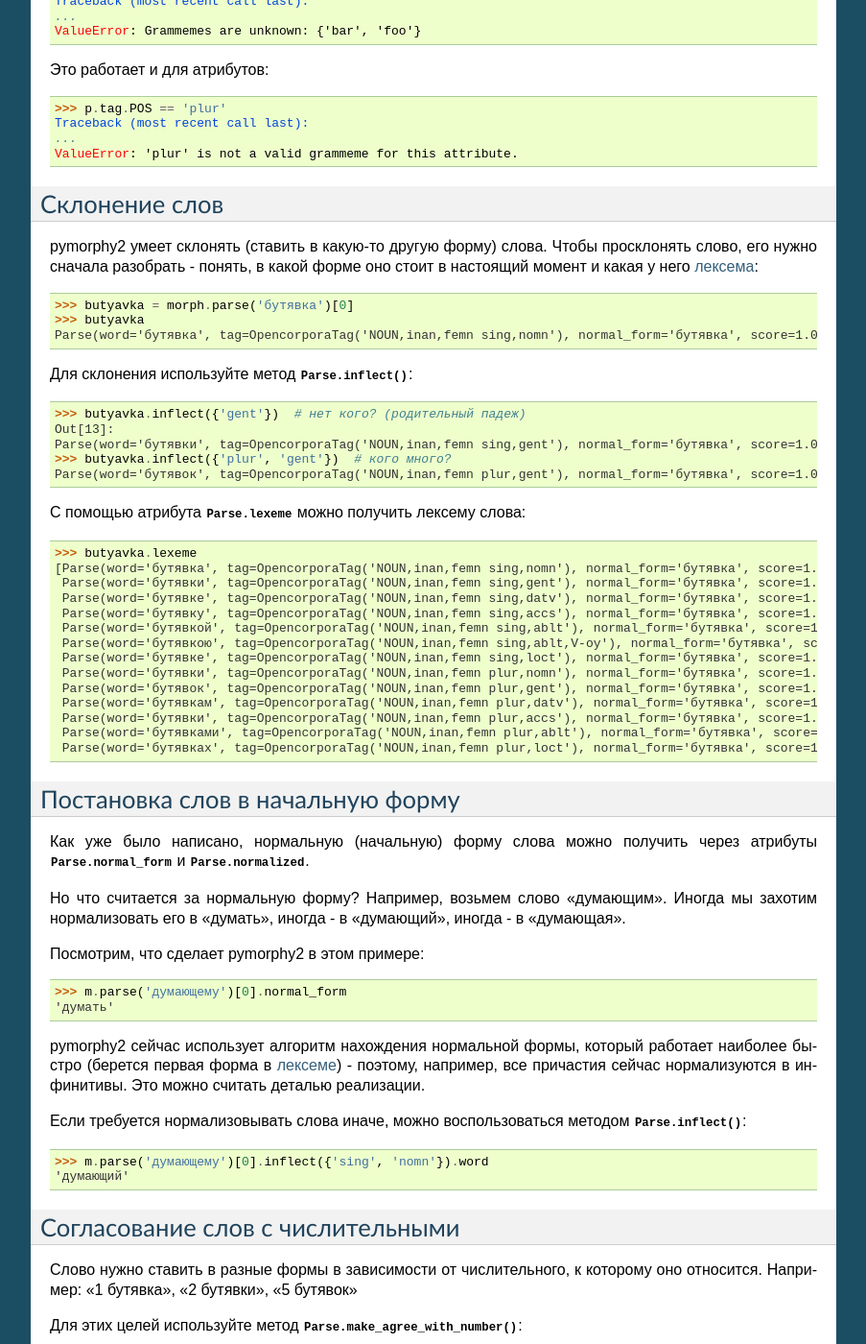
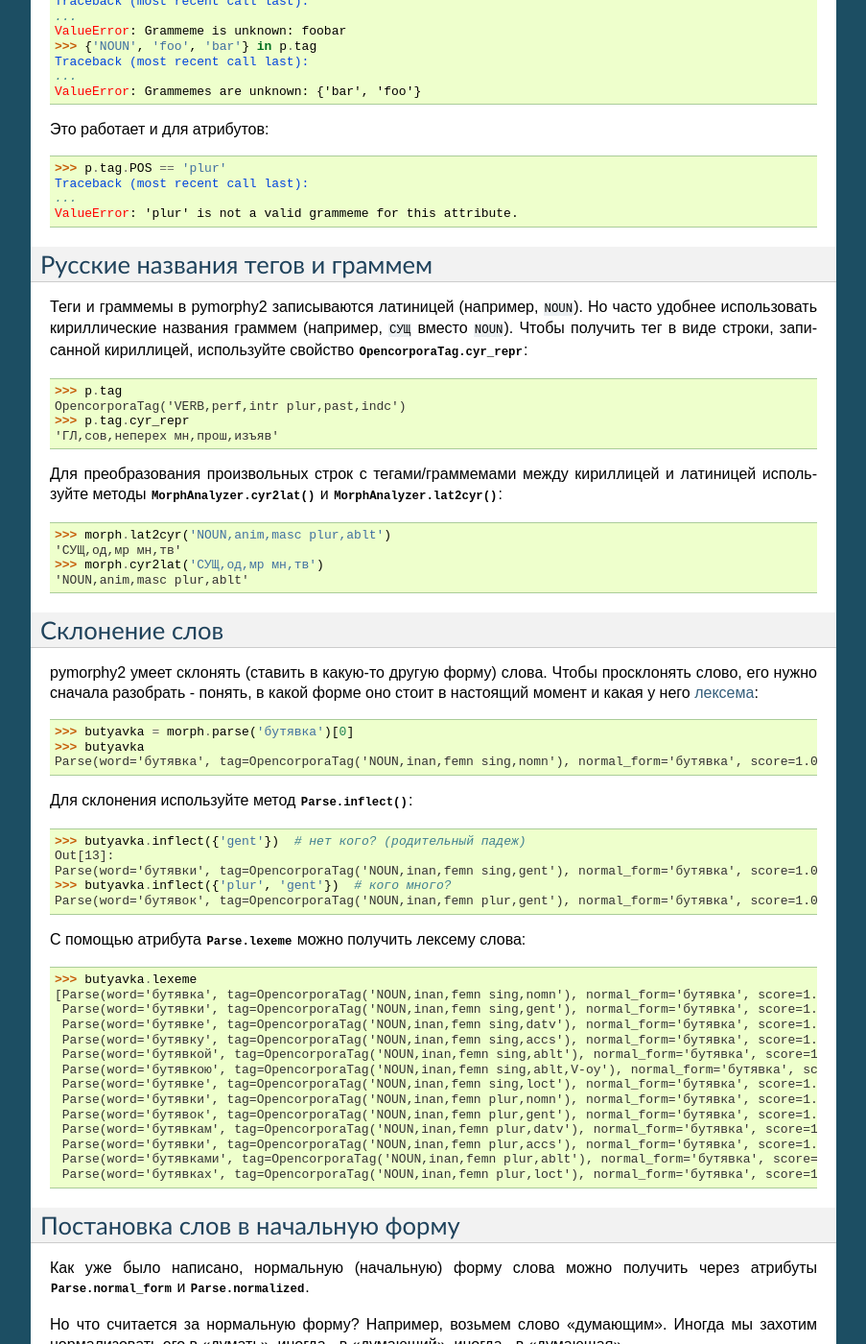
Before and after one commit to pymorphy2/pymorphy2, a Sphinx documentation site: the page built from docs/user/guide.rst, in a window 1280 px wide and 1400 px high, scrolled down 2713 px. Shown: the whole window at 96% size, without its empty margins (198-1101 px from the left). Built offline with Sphinx 7.4.7, drawn with Linux system fonts in a browser that asks for light colours; pages that are not in the unit, such as notebooks, are missing from menus; some of the changed text lies outside the part shown.

Commit message:
Cyrillic tags, second attempt: cyrillic representations can only be returned as strings.

```diff
--- a/docs/user/guide.rst
+++ b/docs/user/guide.rst
@@ -113,6 +113,8 @@
 Для того, чтоб проверить, есть ли в данном теге отдельная граммема
 (или все граммемы из указанного множества), используйте оператор in::
 
+    >>> p.tag
+    OpencorporaTag('VERB,perf,intr plur,past,indc')
     >>> 'NOUN' in p.tag  # то же самое, что и {'NOUN'} in p.tag
     False
     >>> 'VERB' in p.tag
@@ -134,6 +136,8 @@
 Кроме того, у каждого тега есть атрибуты, через которые можно получить
 часть речи, число и другие характеристики::
 
+    >>> p.tag
+    OpencorporaTag('VERB,perf,intr plur,past,indc')
     >>> p.tag.POS           # Part of Speech, часть речи
     'VERB'
     >>> p.tag.animacy       # одушевленность
@@ -180,6 +184,29 @@
     Traceback (most recent call last):
     ...
     ValueError: 'plur' is not a valid grammeme for this attribute.
+
+
+Русские названия тегов и граммем
+--------------------------------
+
+Теги и граммемы в pymorphy2 записываются латиницей (например, ``NOUN``).
+Но часто удобнее использовать кириллические названия граммем (например,
+``СУЩ`` вместо ``NOUN``). Чтобы получить тег в виде строки,
+записанной кириллицей, используйте свойство :attr:`OpencorporaTag.cyr_repr`::
+
+    >>> p.tag
+    OpencorporaTag('VERB,perf,intr plur,past,indc')
+    >>> p.tag.cyr_repr
+    'ГЛ,сов,неперех мн,прош,изъяв'
+
+Для преобразования произвольных строк с тегами/граммемами между
+кириллицей и латиницей используйте методы :meth:`MorphAnalyzer.cyr2lat`
+и :meth:`MorphAnalyzer.lat2cyr`::
+
+    >>> morph.lat2cyr('NOUN,anim,masc plur,ablt')
+    'СУЩ,од,мр мн,тв'
+    >>> morph.cyr2lat('СУЩ,од,мр мн,тв')
+    'NOUN,anim,masc plur,ablt'
 
 Склонение слов
 --------------
@@ -231,7 +258,7 @@
 
 Посмотрим, что сделает pymorphy2 в этом примере:
 
-    >>> m.parse('думающему')[0].normal_form
+    >>> morph.parse('думающему')[0].normal_form
     'думать'
 
 pymorphy2 сейчас использует алгоритм нахождения нормальной формы,
@@ -242,7 +269,7 @@
 Если требуется нормализовывать слова иначе, можно воспользоваться
 методом :meth:`Parse.inflect`::
 
-    >>> m.parse('думающему')[0].inflect({'sing', 'nomn'}).word
+    >>> morph.parse('думающему')[0].inflect({'sing', 'nomn'}).word
     'думающий'
 
 Согласование слов с числительными
@@ -269,7 +296,7 @@
 
 У каждого разбора есть параметр score::
 
-    >>> m.parse('на')
+    >>> morph.parse('на')
     [Parse(word='на', tag=OpencorporaTag('PREP'), normal_form='на', score=0.999628, methods_stack=((<DictionaryAnalyzer>, 'на', 23, 0),)),
      Parse(word='на', tag=OpencorporaTag('INTJ'), normal_form='на', score=0.000318, methods_stack=((<DictionaryAnalyzer>, 'на', 20, 0),)),
      Parse(word='на', tag=OpencorporaTag('PRCL'), normal_form='на', score=5.3e-05, methods_stack=((<DictionaryAnalyzer>, 'на', 21, 0),))]
```
Also changed, not shown: 5 other files.
